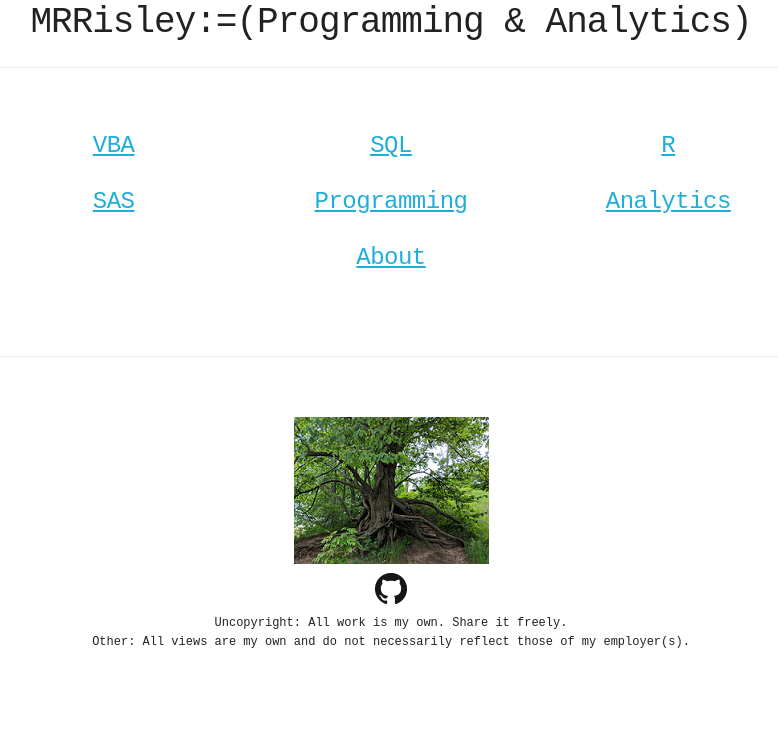
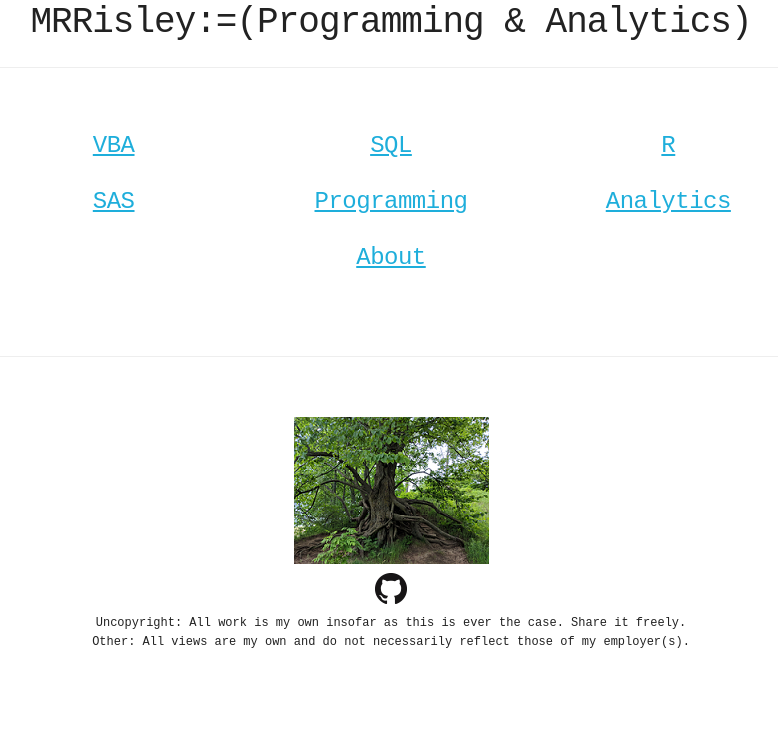
Before and after one commit to MRRisley/MRRisley, a plain HTML site: page index.html in a window 1280 px wide. Shown: the whole page, without its empty margins (249-1027 px from the left). Drawn offline with Linux system fonts and the light colour scheme.

Commit message:
Update index.html

```diff
--- a/index.html
+++ b/index.html
@@ -61,7 +61,7 @@
     <div class="docs-section" align="center">
 	<img src="images/tree.png"><br>
 	<a href="https://github.com/MRRisley"><img src="images/github_mark.png"></a>
-	<p style="font-size:12px">Uncopyright: All work is my own. Share it freely.
+	<p style="font-size:12px">Uncopyright: All work is my own insofar as this is ever the case. Share it freely.
 	<br>Other: All views are my own and do not necessarily reflect those of my employer(s).</p>
     </div>
   </div>
```
